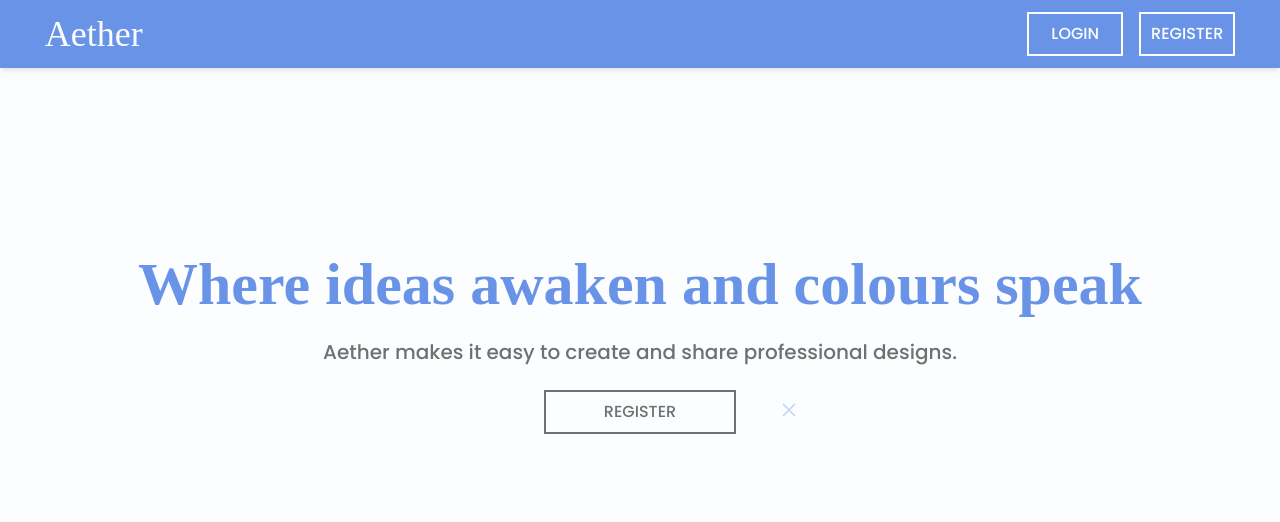
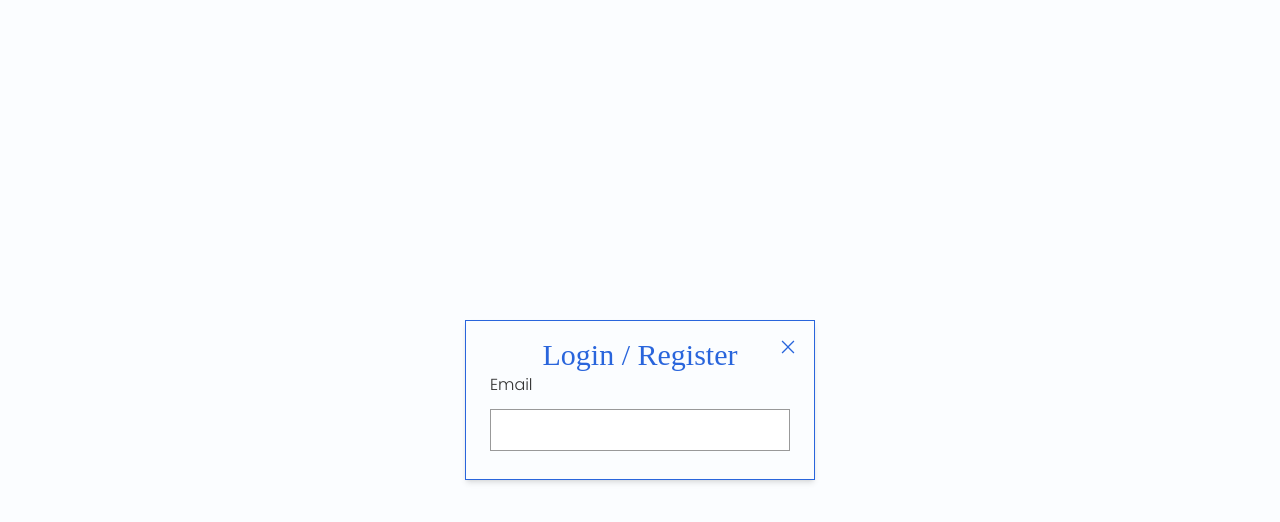
Before and after one commit to Nimira43/Aether, a React (Vite) app in the folder frontend/: page / in a window 1280 px wide. Both pictures are taken after a click on the button "LOGIN". Shown: the top 522 px of the page. Built offline with nearby package versions, Linux system fonts and the light colour scheme; a web font is replaced by a local one.

Commit message:
Modal -4

```diff
--- a/frontend/src/pages/index.jsx
+++ b/frontend/src/pages/index.jsx
@@ -9,19 +9,31 @@ const Index = () => {
       <div
         className={`
           w-screen ${show
-            ? 'visible opacity-30'
+            ? 'visible opacity-100'
             : 'invisible opacity-30'
           }
           transition-all duration-500 h-screen fixed bg-light flex justify-center items-center
         `}
       >
-        <div className='w-[350px] m-auto px-6 py-4 relative'>
+        <div className='w-[350px] bg-light m-auto px-6 py-4 relative border border-main shadow-md'>
           <div
             onClick={() => setShow(false)}
             className='absolute right-4 top-4 text-xl cursor-pointer text-main'
           >
             <LiaTimesSolid />
           </div>
+          <h2 className='text-center logo text-main text-3xl'>Login / Register</h2>
+          <form>
+            <div className='flex flex-col gap-3 mb-3 text-grey-dark'>
+              <label htmlFor='email'>Email</label>
+              <input
+                type='email'
+                name='email'
+                id='email'
+                className='px-3 py-2 outline-none border border-grey-medium focus:border-grey-dark'
+              />
+            </div>
+          </form>
         </div>
       </div>
 
```
